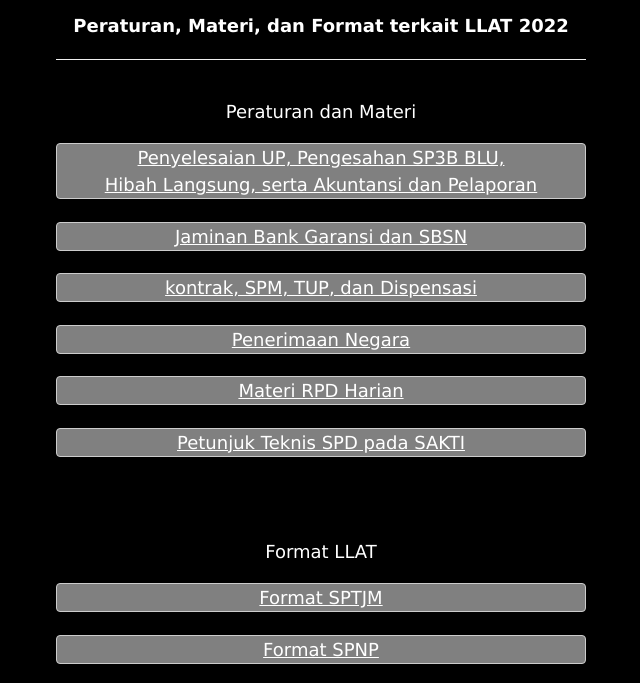
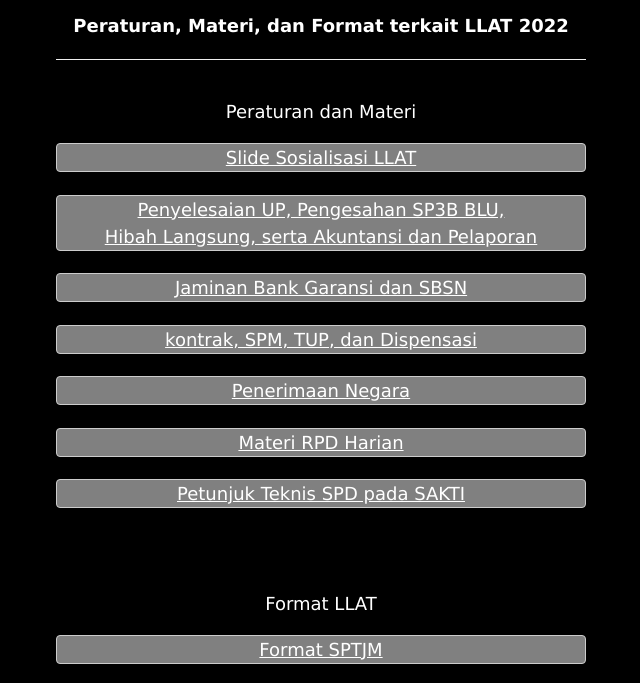
Before and after one commit to kppn139/llat2022, a plain HTML site: page index.html in a window 1280 px wide. Shown: the part 98-781 px from the top of the page, without its empty margins (319-959 px from the left). Drawn offline with nearby package versions, Linux system fonts and the light colour scheme.

Commit message:
Create index.html

```diff
--- a/index.html
+++ b/index.html
@@ -75,7 +75,8 @@
     </div>
 
     <div class="links-container">
-        <p class="w3-large">Peraturan dan Materi</p>
+    <p class="w3-large">Peraturan dan Materi</p>
+    <a href="https://drive.google.com/file/d/129QYSEKoNGW5Z1cqqNishnsMqioGaXMU/view?usp=share_link" target="_blank" rel="noopener noreferrer" class="w3-hover-lime w3-large w3-round w3-purple w3-border link">Slide Sosialisasi LLAT</a><br>
     <a href="https://drive.google.com/file/d/1FFYh47dLsrQyXtmLWKjOQZt-RIcslmom/view?usp=share_link" target="_blank" rel="noopener noreferrer" class="w3-hover-lime w3-large w3-round w3-purple w3-border link">Penyelesaian UP, Pengesahan SP3B BLU, <br> Hibah Langsung, serta Akuntansi dan Pelaporan</a><br>
     <a href="https://drive.google.com/file/d/1wGh0rIFOP-orGJtTL7oMLxfS5uh_NCk6/view?usp=share_link" target="_blank" rel="noopener noreferrer" class="w3-hover-lime w3-large w3-round w3-purple w3-border link">Jaminan Bank Garansi dan SBSN</a><br>
     <a href="https://drive.google.com/file/d/1Nd8wN4nBFXhAlMyK6VSuVxRvVWJz_k5R/view?usp=share_link" target="_blank" rel="noopener noreferrer" class="w3-hover-lime w3-large w3-round w3-purple w3-border link">kontrak, SPM, TUP, dan Dispensasi</a><br>
```
